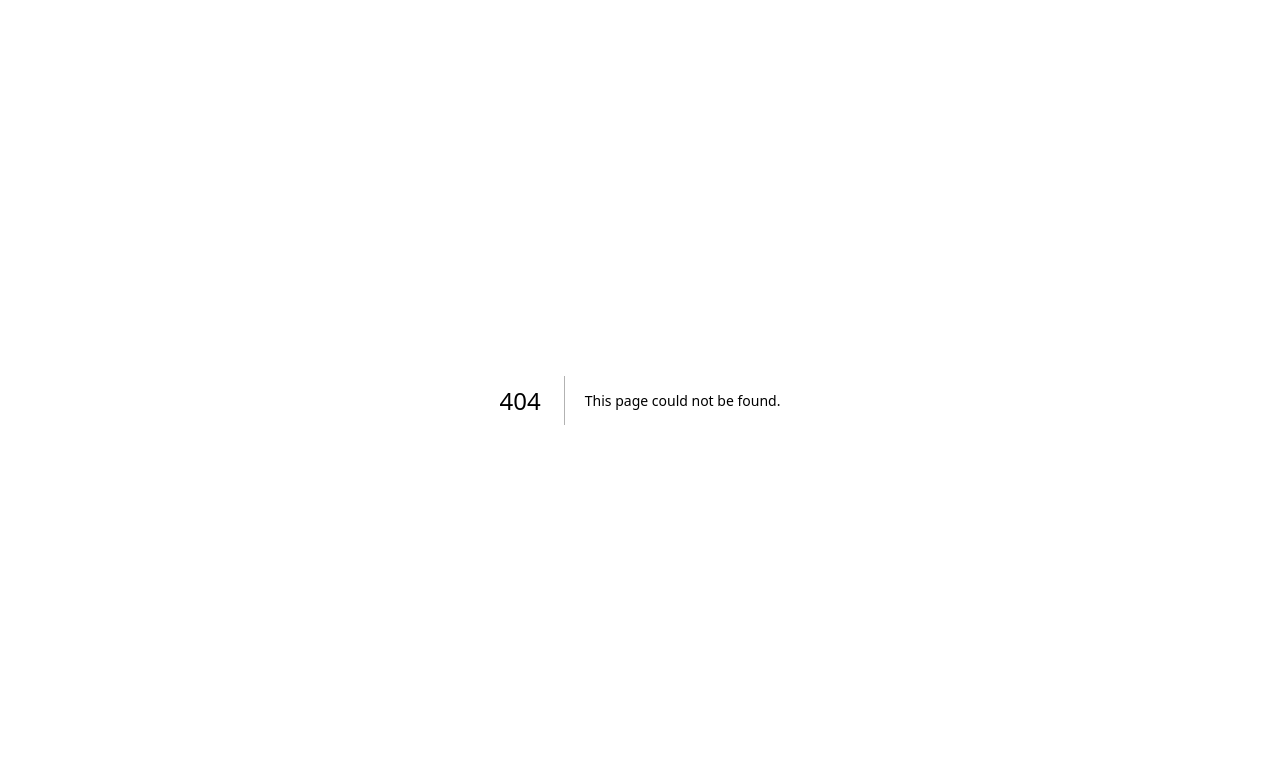
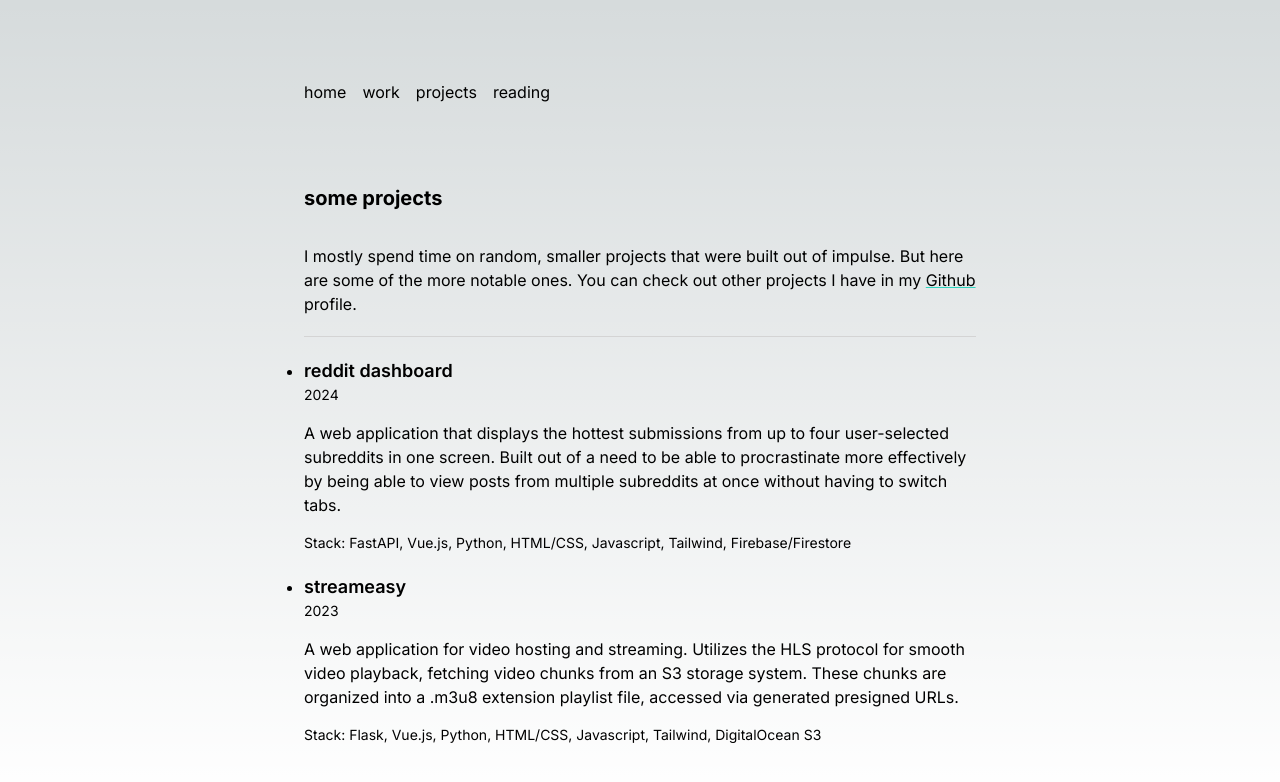
Before and after one commit to kun99/geon, a Next.js app: page /projects in a window 1280 px wide. Before the commit this address had no page. Shown: the top 782 px of the page. Built offline with nearby package versions, Linux system fonts and the light colour scheme.

Commit message:
add work, projects, reading page

```diff
--- a/src/app/page.js
+++ b/src/app/page.js
@@ -1,6 +1,6 @@
 export default function Home() {
   return (
-    <main className="flex flex-col min-h-screen max-w-2xl mt-20 lg:mx-auto">
+    <main className="flex flex-col min-h-screen max-w-2xl pt-20 lg:mx-auto">
       <div class="mb-20 items-start w-full">
         <nav class="flex flex-row gap-x-4 ">
           <a href="/">home</a>
@@ -18,6 +18,35 @@ export default function Home() {
           currently am a student in Mahidol University International College,
           and am starting an internship in Agoda on May.{" "}
         </p>
+        <div class="mt-5">
+          <ul class="flex flex-row gap-x-3">
+            <li>
+              <a
+                href="https://github.com/kun99"
+                target="_blank"
+                class=" decoration-teal-400 underline"
+              >
+                Github
+              </a>
+            </li>
+            <li>
+              <a
+                href="mailto: geon.rjs@gmail.com"
+                class="decoration-red-400 underline"
+              >
+                Email
+              </a>
+            </li>
+            <li>
+              <a
+                href=""
+                class="decoration-yellow-400 underline"
+              >
+                Resume
+              </a>
+            </li>
+          </ul>
+        </div>
       </section>
     </main>
   );
--- /dev/null
+++ b/src/app/projects/page.js
@@ -0,0 +1,68 @@
+export default function Projects() {
+  return (
+    <main className="flex flex-col min-h-screen max-w-2xl pt-20 lg:mx-auto">
+      <div class="mb-20 items-start w-full">
+        <nav class="flex flex-row gap-x-4 ">
+          <a href="/">home</a>
+          <a href="/work">work</a>
+          <a href="/projects">projects</a>
+          <a href="/reading">reading</a>
+        </nav>
+      </div>
+
+      <section>
+        <h2 class="text-xl font-bold mb-8">some projects</h2>
+        <p>
+          I mostly spend time on random, smaller projects that were built out of
+          impulse. But here are some of the more notable ones. You can check out
+          other projects I have in my{" "}
+          <a
+            href="https://github.com/kun99"
+            target="_blank"
+            class=" decoration-teal-400 underline"
+          >
+            Github
+          </a>{" "}
+          profile.
+        </p>
+        <hr class="my-5 border-neutral-300"></hr>
+        <ul class="list-disc">
+          <li>
+            <div class="mt-5">
+              <div class="text-lg font-semibold">reddit dashboard</div>
+              <div class="text-sm">2024</div>
+              <p class="mt-4 text-base">
+                A web application that displays the hottest submissions from up
+                to four user-selected subreddits in one screen. Built out of a
+                need to be able to procrastinate more effectively by being able
+                to view posts from multiple subreddits at once without having to
+                switch tabs.
+              </p>
+              <p class="mt-4 text-sm">
+                Stack: FastAPI, Vue.js, Python, HTML/CSS, Javascript, Tailwind,
+                Firebase/Firestore
+              </p>
+            </div>
+          </li>
+          <li>
+            <div class="mt-5">
+              <div class="text-lg font-semibold">streameasy</div>
+              <div class="text-sm">2023</div>
+              <p class="mt-4 text-base">
+                A web application for video hosting and streaming. Utilizes the
+                HLS protocol for smooth video playback, fetching video chunks
+                from an S3 storage system. These chunks are organized into a
+                .m3u8 extension playlist file, accessed via generated presigned
+                URLs.
+              </p>
+              <p class="mt-4 text-sm">
+                Stack: Flask, Vue.js, Python, HTML/CSS, Javascript, Tailwind,
+                DigitalOcean S3
+              </p>
+            </div>
+          </li>
+        </ul>
+      </section>
+    </main>
+  );
+}
--- /dev/null
+++ b/src/app/reading/page.js
@@ -0,0 +1,46 @@
+export default function Reading() {
+  return (
+    <main className="flex flex-col min-h-screen max-w-2xl pt-20 lg:mx-auto">
+      <div class="mb-20 items-start w-full">
+        <nav class="flex flex-row gap-x-4 ">
+          <a href="/">home</a>
+          <a href="/work">work</a>
+          <a href="/projects">projects</a>
+          <a href="/reading">reading</a>
+        </nav>
+      </div>
+
+      <section>
+        <h2 class="text-xl font-bold mb-8">recent reading</h2>
+        <p>
+          Mostly interested in learning about history and culture of different
+          countries and people and typically tend to consume literature that
+          helps me broaden my knowledge in these areas.{" "}
+        </p>
+        <hr class="my-5 border-neutral-300"></hr>
+        <div class="mt-5">
+          <div class="font-semibold"> - 2024 - </div>
+          <ul>
+            <li class="mt-2">
+              <a
+                href="https://www.google.co.th/books/edition/Arabs/Qw-LDwAAQBAJ?hl=en&gbpv=0"
+                target="_blank"
+              >
+                Arabs: A 3,000-Year History of Peoples, Tribes and Empires
+              </a>
+            </li>
+            <li class="mt-2">
+              <a
+                href="https://www.google.co.th/books/edition/Ethnic_and_Religious_Identities_and_Inte/jSxOvgAACAAJ?hl=en"
+                target="_blank"
+              >
+                Ethnic and Religious Identities and Integration in Southeast
+                Asia
+              </a>
+            </li>
+          </ul>
+        </div>
+      </section>
+    </main>
+  );
+}
--- /dev/null
+++ b/src/app/work/page.js
@@ -0,0 +1,43 @@
+export default function Work() {
+  return (
+    <main className="flex flex-col min-h-screen max-w-2xl pt-20 lg:mx-auto">
+      <div class="mb-20 items-start w-full">
+        <nav class="flex flex-row gap-x-4 ">
+          <a href="/">home</a>
+          <a href="/work">work</a>
+          <a href="/projects">projects</a>
+          <a href="/reading">reading</a>
+        </nav>
+      </div>
+
+      <section>
+        <h2 class="text-xl font-bold mb-8">my work history</h2>
+        <p>
+          I'm aiming to put my skills to the test in a professional enterprise
+          environment, where I can apply everything I've learned so far. My main
+          goal is to soak up as much knowledge and experience as I can from
+          whichever company is willing to give me a chance. 😁
+        </p>
+        <hr class="my-5 border-neutral-300"></hr>
+        <div class="mt-5">
+          <div class="text-lg font-semibold">Daechang Hi-Tech</div>
+          <div class="text-sm">Contract, December 2023- March 2024</div>
+          <p class="mt-4 text-base">
+            Developed a trolley tracking software using the Spring Boot and
+            Vue.js frameworks with focus on writing SQL queries for a versatile
+            filtering feature. Implemented a key feature that displayed data for
+            trolleys that haven't returned within their expected time frame. The
+            software receives input data through a QR code scanner, which reads
+            unique QR codes assigned to each trolley. This data is then stored
+            locally in an embedded H2 database, meeting specific constraints set
+            by the client.
+          </p>
+          <p class="mt-4 text-sm">
+            Stack: Spring Boot, Vue.js, H2 database, Java, HTML/CSS, Javascript,
+            Tailwind, SQL
+          </p>
+        </div>
+      </section>
+    </main>
+  );
+}
```
